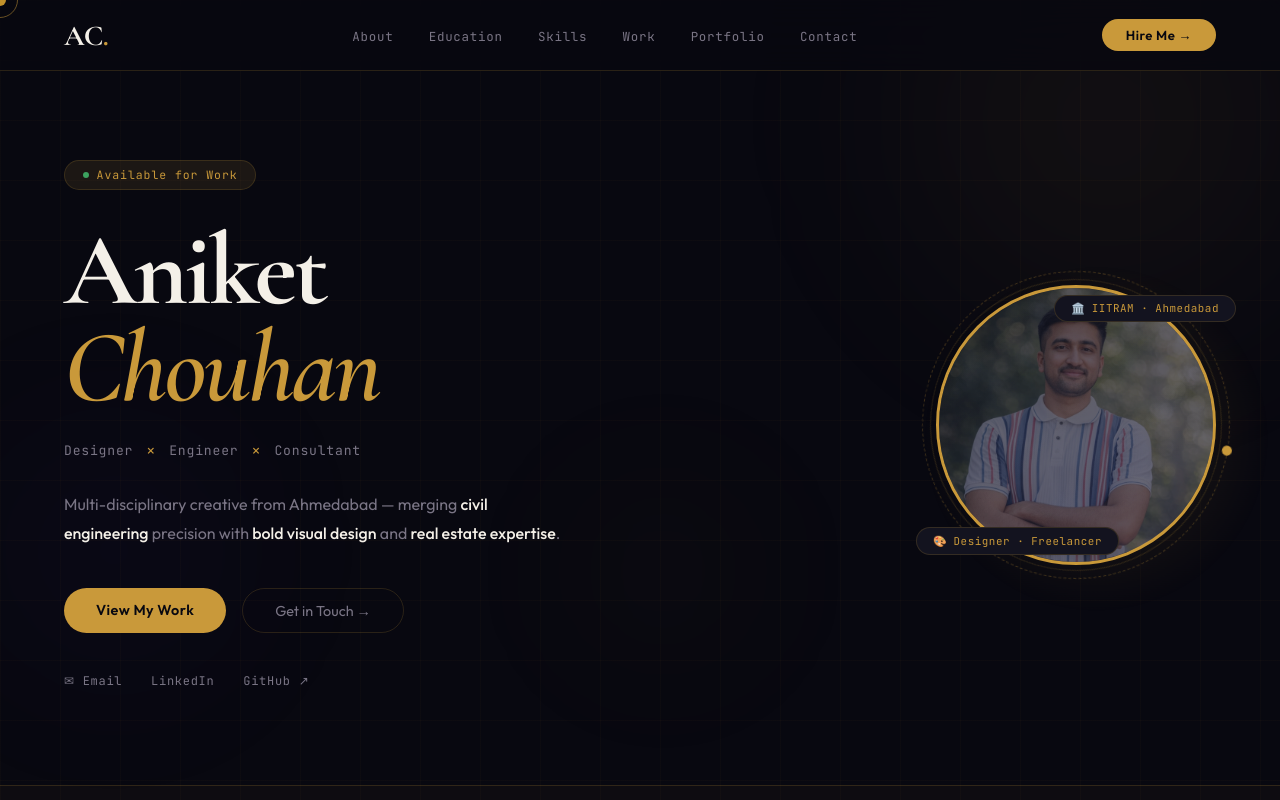
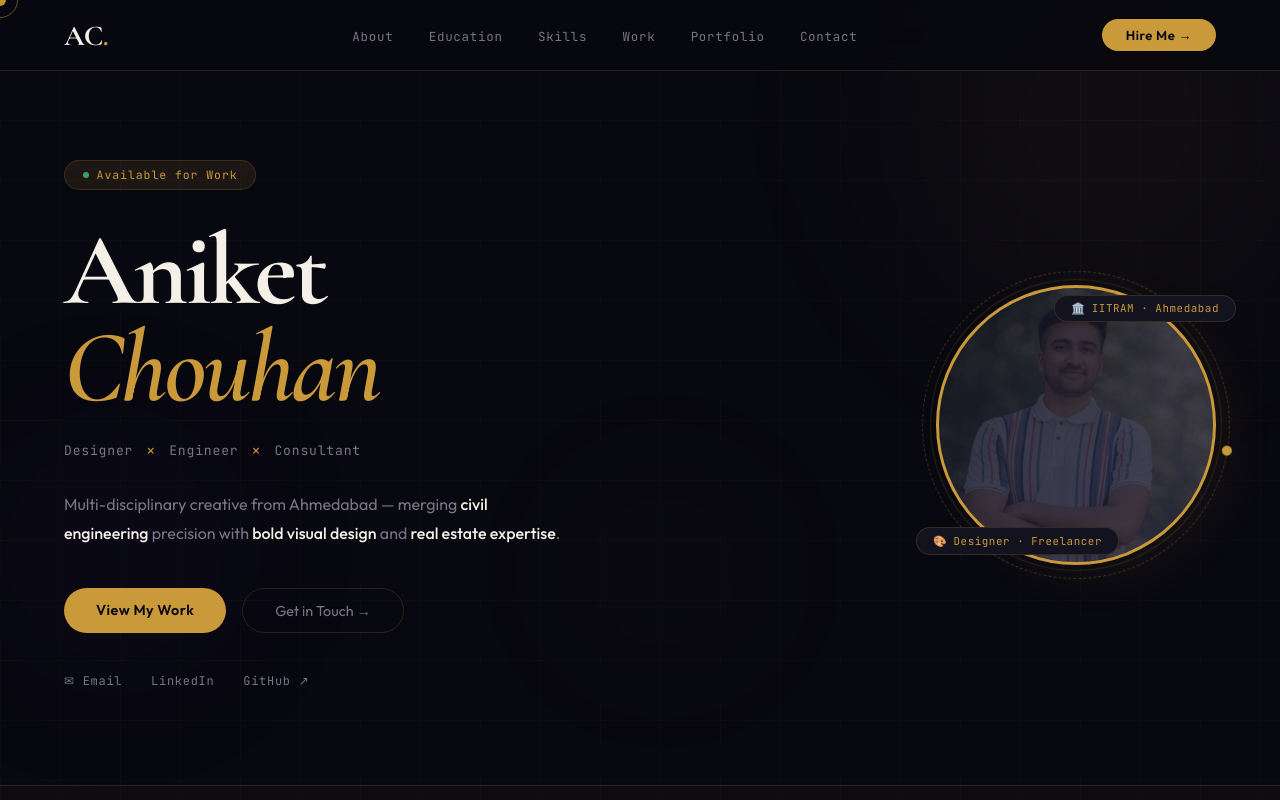
Before and after one commit to aniketchouhan2360-blip/aniket_portfolio, a plain HTML site: page index.html in a window 1280 px wide. Shown: the top 800 px of the page. Drawn offline with nearby package versions, Linux system fonts and the light colour scheme.

Commit message:
Change image opacity in style.css
Updated image opacity from 1 to 0.5 for styling.

```diff
--- a/style.css
+++ b/style.css
@@ -33,7 +33,7 @@ body {
   cursor: none;
 }
 a { text-decoration:none; color:inherit; }
-img { max-width:100%; display:block;justify content: center; opacity:1 }
+img { max-width:100%; display:block;justify content: center; opacity:0.5 }
 
 /* ── SCROLLBAR ── */
 ::-webkit-scrollbar { width:3px; }
```
